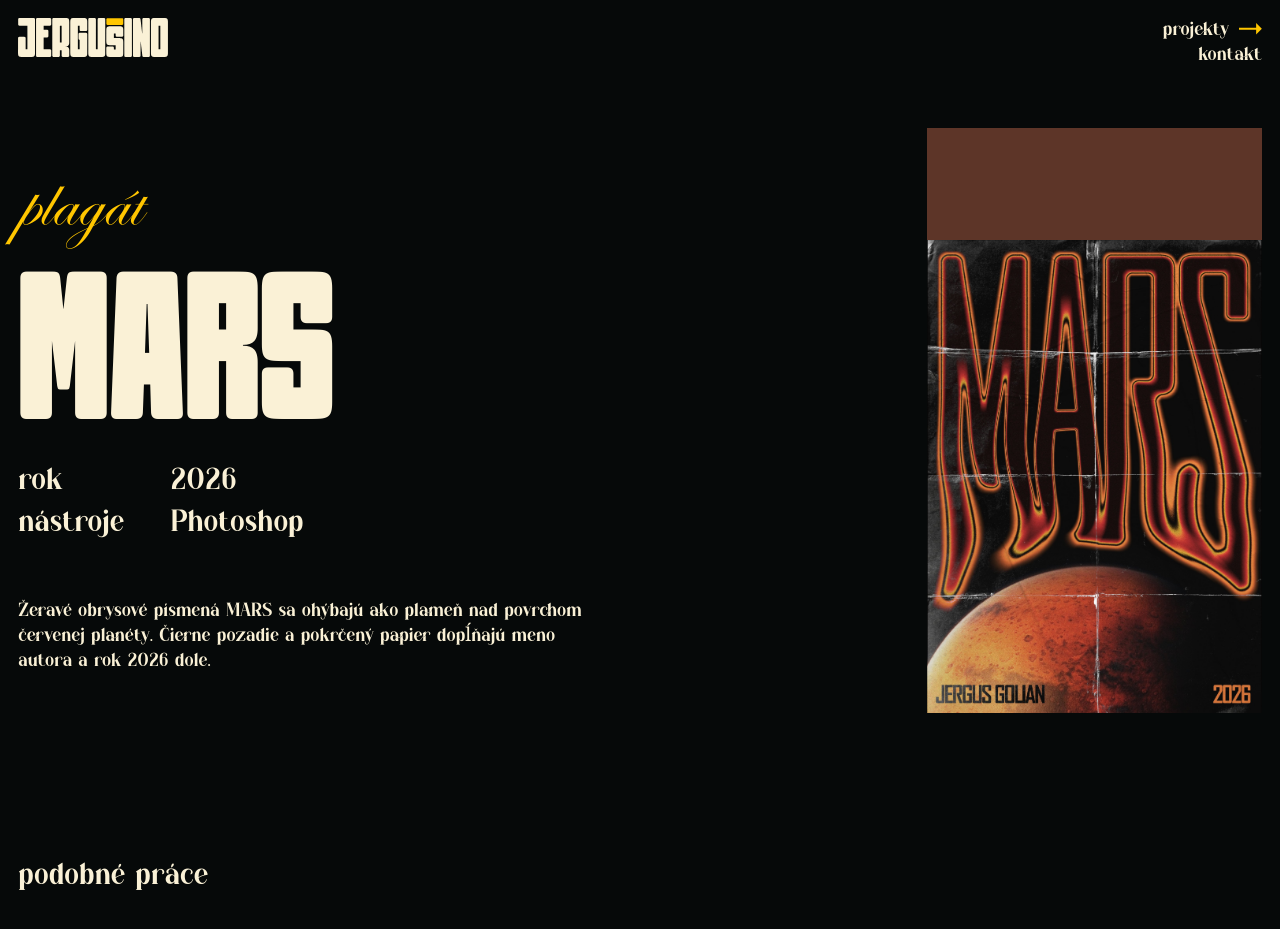
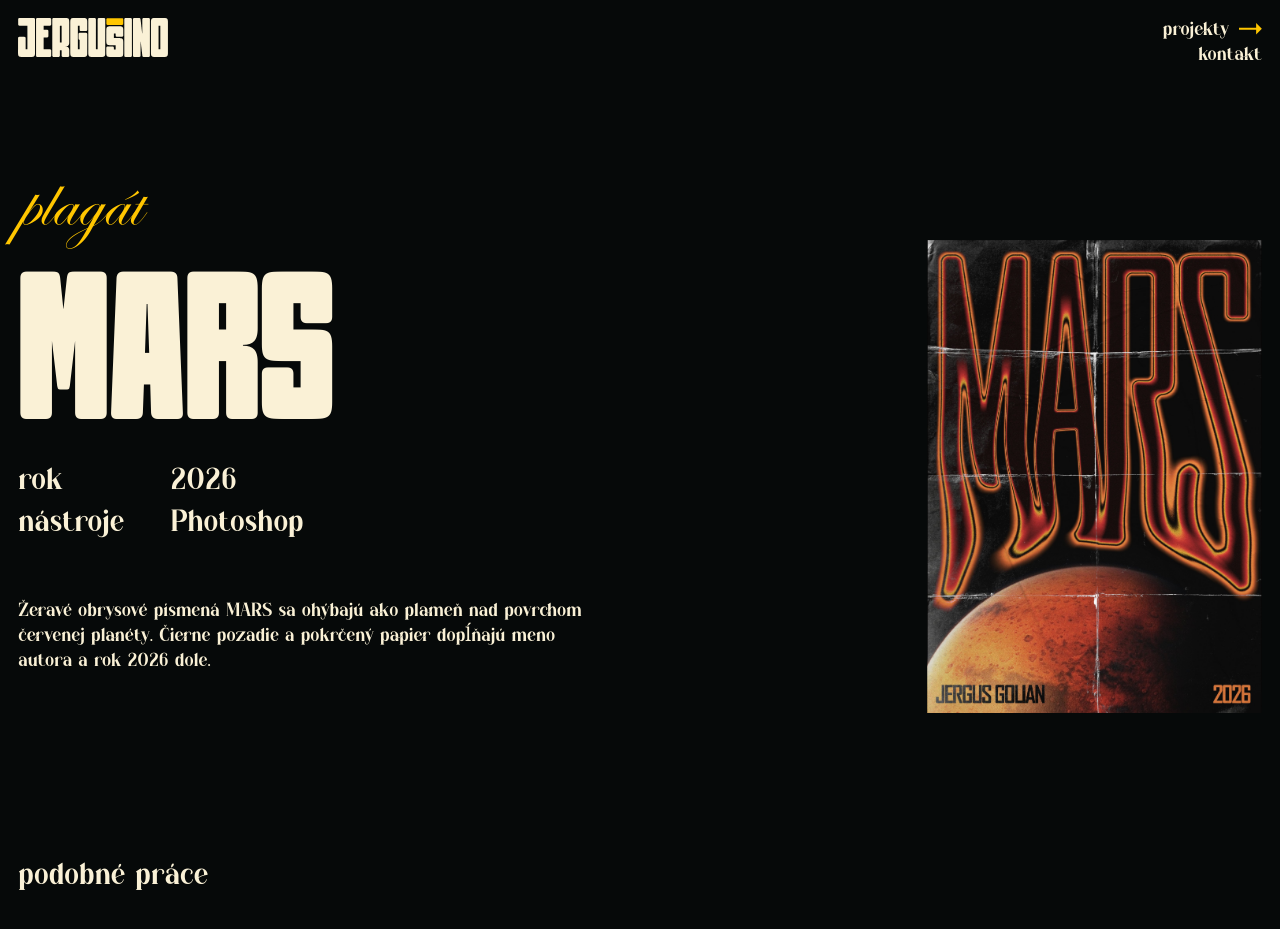
Before and after one commit to jergusino/jergusino.github.io, a Jekyll site: the page built from _projects/mars.md, in a window 1280 px wide. Shown: the top 929 px of the page. Built offline with Jekyll 4.4.1, drawn with Linux system fonts in a browser that asks for light colours; some web fonts are replaced; grey boxes are pictures that could not be loaded.

Commit message:
Poster image: margin-top 7rem instead of padding
Co-Authored-By: Claude Sonnet 5.5 <noreply@anthropic.com>
Claude-Session: https://claude.ai/code/session_01RGVpc2Wp958A42zKqCrsaw

```diff
--- a/assets/css/main.css
+++ b/assets/css/main.css
@@ -375,7 +375,7 @@ body.project .prose { font-size: min(var(--body), 2.8vh); font-size: clamp(0.95r
 .project-media { margin: calc(var(--F) * 2) var(--F) 0; }
 .project-media img { display: block; max-width: 100%; height: auto; }
 .media-main > :first-child { margin-top: 0; }
-.project-media .cover img { box-sizing: content-box; padding-top: 7rem; max-height: calc((100vh - var(--F) * 2) * 0.8 - 7rem); max-height: calc((100svh - var(--F) * 2) * 0.8 - 7rem); width: auto; max-width: 80%; margin: 0 auto; }
+.project-media .cover img { max-height: calc((100vh - var(--F) * 2) * 0.8 - 7rem); max-height: calc((100svh - var(--F) * 2) * 0.8 - 7rem); width: auto; max-width: 80%; margin: 7rem auto 0; }
 .arr--back { transform: scaleX(-1); }
 
 /* previous / next arrows. On screens with empty bars at the sides (wider than 1.9 x the height) they
@@ -439,7 +439,7 @@ body.project .prose { font-size: min(var(--body), 2.8vh); font-size: clamp(0.95r
     max-width: 100%;
     max-height: calc(min(calc(var(--ts) * 5), calc((100vh - var(--top) - var(--F) * 2) * 0.8)) - 7rem);
     max-height: calc(min(calc(var(--ts) * 5), calc((100svh - var(--top) - var(--F) * 2) * 0.8)) - 7rem);
-    margin: 0;
+    margin: 7rem 0 0;
   }
 }
 
```
